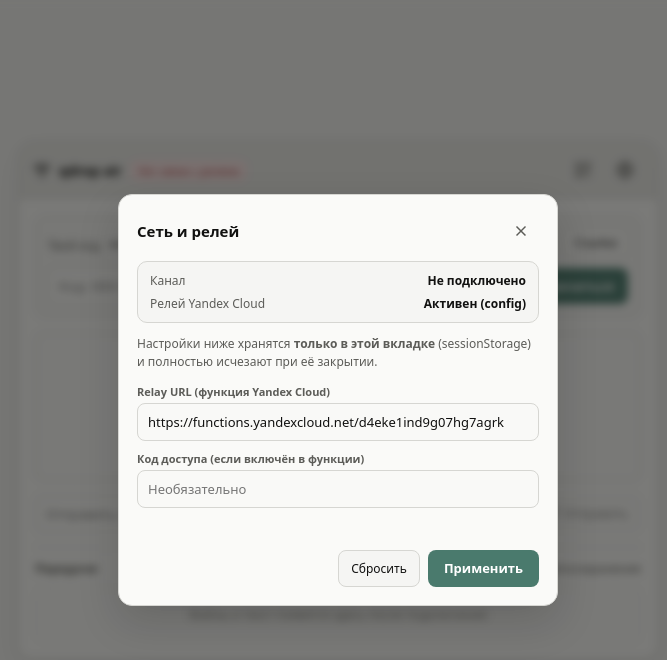
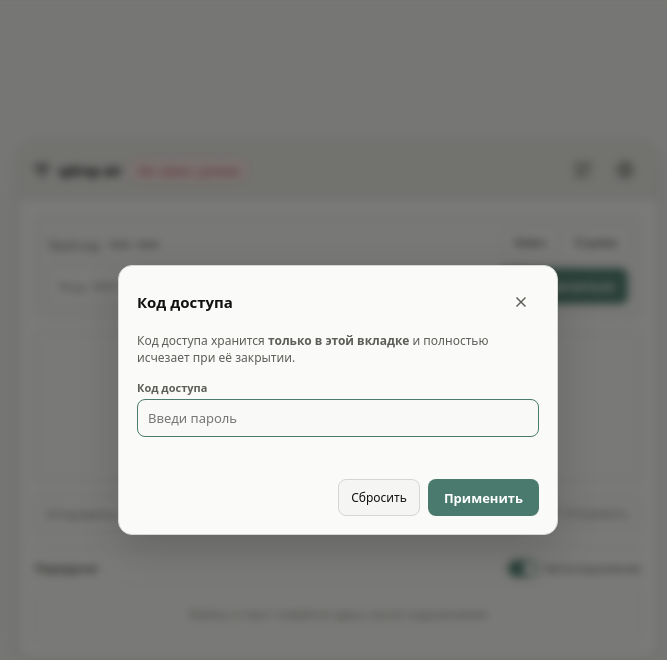
Before and after one commit to qualbyyy/qdrop, a plain HTML site: page index.html in a window 1280 px wide. Both pictures are taken after a click on the button 927 px from the left and 170 px from the top of the page. Shown: the whole page, without its empty margins (302-969 px from the left). Drawn offline with Linux system fonts and the light colour scheme.

Commit message:
ui: simplify access key modal to password input only

```diff
--- a/app.js
+++ b/app.js
@@ -4,7 +4,6 @@
 // Только createElement/textContent, sessionStorage и кастомные модалки.
 // ============================================================
 
-const SESSION_RELAY_KEY = 'qdrop_air_relay_url';
 const SESSION_ACCESS_KEY = 'qdrop_air_access_key';
 const MAX_TEXT_CHARS = 32768;
 const DEFAULT_MAX_FILE_BYTES = 300 * 1024 * 1024;
@@ -140,9 +139,6 @@ function initApp() {
 
   const networkModal = $('networkModal');
   const closeNetworkBtn = $('closeNetworkBtn');
-  const netRouteValue = $('netRouteValue');
-  const netRelayState = $('netRelayState');
-  const relayUrlInput = $('relayUrlInput');
   const accessKeyInput = $('accessKeyInput');
   const relayTestStatus = $('relayTestStatus');
   const resetRelayBtn = $('resetRelayBtn');
@@ -263,7 +259,7 @@ function initApp() {
   }
 
   function getRelayUrl() {
-    return readSession(SESSION_RELAY_KEY) || config.relayUrl;
+    return config.relayUrl;
   }
 
   function getAccessKey() {
@@ -294,14 +290,6 @@ function initApp() {
     statusBadge.textContent = text;
   }
 
-  function updateNetworkUi() {
-    const url = getRelayUrl();
-    netRouteValue.textContent = isPaired ? `HTTPS 443 • ${remoteDeviceName}` : 'Не подключено';
-    if (!url) netRelayState.textContent = 'Не настроен';
-    else if (readSession(SESSION_RELAY_KEY)) netRelayState.textContent = 'Активен (сессия)';
-    else netRelayState.textContent = 'Активен (config)';
-  }
-
   function renderMyCode() {
     const formatted = formatCode(roomCode);
     const display = formatted ? formatted.replace('-', ' ') : '--- ---';
@@ -325,7 +313,6 @@ function initApp() {
       connectedPeerLabel.textContent = `Подключено: ${remoteDeviceName}`;
       connectedRouteLabel.textContent = 'HTTPS 443';
     }
-    updateNetworkUi();
   }
 
   function updateFeedControls() {
@@ -420,7 +407,6 @@ function initApp() {
     const url = getRelayUrl();
     if (!url) {
       setBadge('pending', 'Нужен Relay URL');
-      updateNetworkUi();
       return;
     }
 
@@ -432,7 +418,6 @@ function initApp() {
       roomRole = res.role || 'host';
       renderMyCode();
       setBadge('', 'Готов');
-      updateNetworkUi();
       scheduleNextPoll();
     } catch (err) {
       if (err.status === 401) {
@@ -887,12 +872,11 @@ function initApp() {
   }
 
   function openNetworkModal() {
-    relayUrlInput.value = getRelayUrl();
     accessKeyInput.value = getAccessKey();
     relayTestStatus.className = 'health-status';
     relayTestStatus.textContent = '';
-    updateNetworkUi();
     openModal(networkModal);
+    accessKeyInput.focus();
   }
 
   function renderMyQr() {
@@ -1051,25 +1035,16 @@ function initApp() {
   });
 
   applyRelayBtn.addEventListener('click', async () => {
-    const urlVal = relayUrlInput.value.trim();
-    if (urlVal && !parseSafeHttpUrl(urlVal)) {
-      relayTestStatus.className = 'health-status error';
-      relayTestStatus.textContent = 'Укажи корректный https:// или http:// адрес';
-      return;
-    }
-    writeSession(SESSION_RELAY_KEY, urlVal === config.relayUrl ? '' : urlVal);
     writeSession(SESSION_ACCESS_KEY, accessKeyInput.value.trim());
     closeModal(networkModal);
     await createRoom(true);
   });
 
   resetRelayBtn.addEventListener('click', async () => {
-    writeSession(SESSION_RELAY_KEY, '');
     writeSession(SESSION_ACCESS_KEY, '');
-    relayUrlInput.value = config.relayUrl;
     accessKeyInput.value = '';
     relayTestStatus.className = 'health-status success';
-    relayTestStatus.textContent = 'Настройки сессии сброшены';
+    relayTestStatus.textContent = 'Код доступа сброшен';
     await createRoom();
   });
 
--- a/index.html
+++ b/index.html
@@ -45,7 +45,7 @@
               <path d="M12 21v-1"/>
             </svg>
           </button>
-          <button class="icon-btn" id="networkBtn" type="button" title="Сеть и релей" aria-label="Сеть и релей">
+          <button class="icon-btn" id="networkBtn" type="button" title="Код доступа" aria-label="Код доступа">
             <svg class="icon" viewBox="0 0 24 24" fill="none" stroke="currentColor" stroke-width="1.8" stroke-linecap="round" stroke-linejoin="round">
               <circle cx="12" cy="12" r="10"/>
               <path d="M12 2a14.5 14.5 0 0 0 0 20 14.5 14.5 0 0 0 0-20"/>
@@ -185,11 +185,11 @@
     </div>
   </div>
 
-  <!-- Сеть и релей -->
+  <!-- Код доступа -->
   <div class="modal-overlay" id="networkModal" aria-hidden="true">
     <div class="modal-card" role="dialog" aria-modal="true" aria-labelledby="networkModalTitle">
       <div class="modal-header">
-        <h3 class="modal-title" id="networkModalTitle">Сеть и релей</h3>
+        <h3 class="modal-title" id="networkModalTitle">Код доступа</h3>
         <button class="icon-btn close-modal-btn" id="closeNetworkBtn" type="button" aria-label="Закрыть">
           <svg class="icon" viewBox="0 0 24 24" fill="none" stroke="currentColor" stroke-width="2">
             <line x1="18" y1="6" x2="6" y2="18"/>
@@ -198,26 +198,12 @@
         </button>
       </div>
       <div class="modal-body">
-        <div class="net-status-grid">
-          <div class="net-row">
-            <span class="net-label">Канал</span>
-            <span class="net-value" id="netRouteValue">Не подключено</span>
-          </div>
-          <div class="net-row">
-            <span class="net-label">Релей Yandex Cloud</span>
-            <span class="net-value" id="netRelayState">Не настроен</span>
-          </div>
-        </div>
-
         <p class="modal-hint">
-          Настройки ниже хранятся <strong>только в этой вкладке</strong> (sessionStorage) и полностью исчезают при её закрытии.
+          Код доступа хранится <strong>только в этой вкладке</strong> и полностью исчезает при её закрытии.
         </p>
 
-        <label class="field-label" for="relayUrlInput">Relay URL (функция Yandex Cloud)</label>
-        <input type="url" id="relayUrlInput" class="text-input" placeholder="https://functions.yandexcloud.net/..." autocomplete="off" spellcheck="false">
-
-        <label class="field-label" for="accessKeyInput">Код доступа (если включён в функции)</label>
-        <input type="password" id="accessKeyInput" class="text-input" placeholder="Необязательно" autocomplete="off">
+        <label class="field-label" for="accessKeyInput">Код доступа</label>
+        <input type="password" id="accessKeyInput" class="text-input" placeholder="Введи пароль" autocomplete="off">
 
         <div id="relayTestStatus" class="health-status" role="status"></div>
 
```
